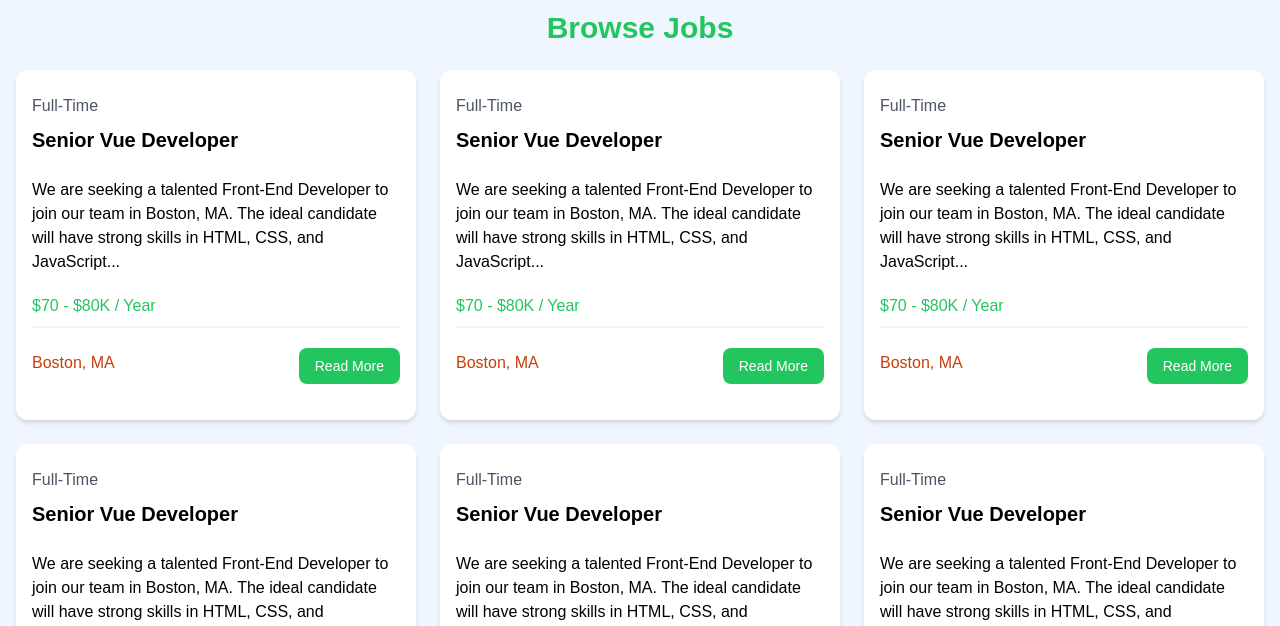
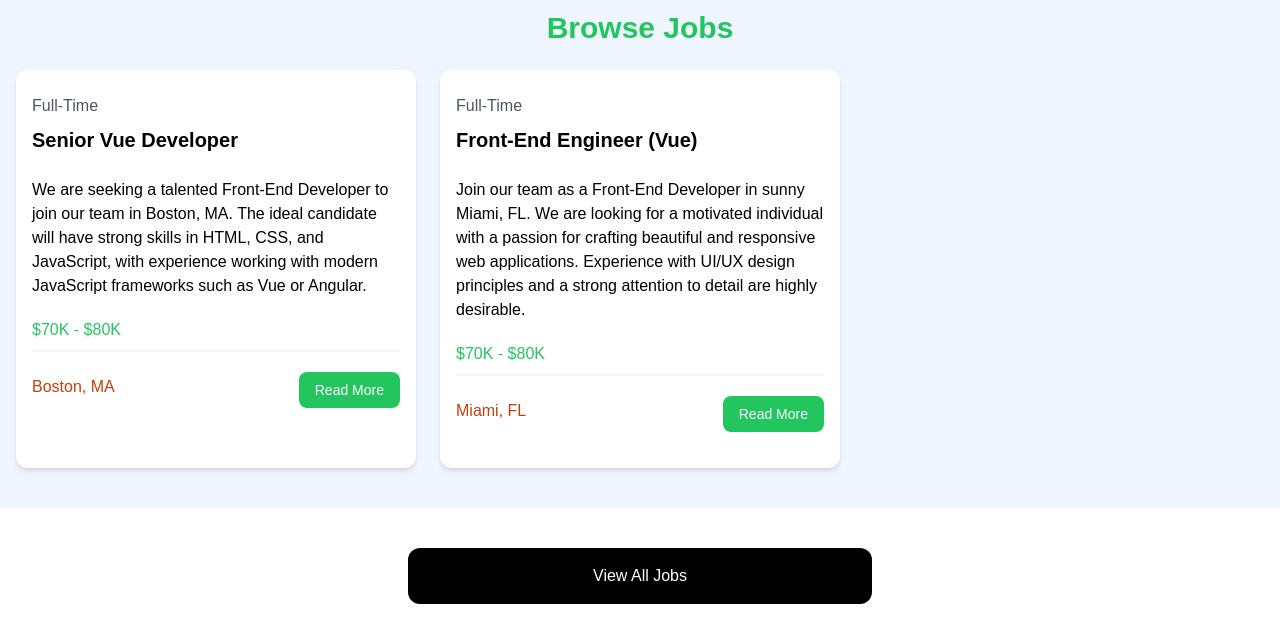
Before and after one commit to Antonioax/JobSearch, a Vue app: page /jobs in a window 1280 px wide. Shown: the part 326-952 px from the top of the page. Built offline with nearby package versions, Linux system fonts and the light colour scheme.

Commit message:
Fixed some bugs

```diff
--- a/src/App.vue
+++ b/src/App.vue
@@ -1,4 +1,4 @@
-<script setup lang="ts">
+<script setup>
 import Navbar from "./components/Navbar.vue";
 import Hero from "./components/Hero.vue";
 import HomeCards from "./components/HomeCards.vue";
@@ -9,5 +9,5 @@
   <Navbar />
   <Hero />
   <HomeCards />
-  <JobListings />
+  <JobListings :limit="2" :showButton="true" />
 </template>
--- a/src/components/JobListing.vue
+++ b/src/components/JobListing.vue
@@ -1,30 +1,32 @@
-<script setup></script>
+<script setup>
+defineProps({
+  job: Object,
+});
+</script>
 
 <template>
   <div class="bg-white rounded-xl shadow-md relative">
     <div class="p-4">
       <div class="mb-6">
-        <div class="text-gray-600 my-2">Full-Time</div>
-        <h3 class="text-xl font-bold">Senior Vue Developer</h3>
+        <div class="text-gray-600 my-2">{{ job.type }}</div>
+        <h3 class="text-xl font-bold">{{ job.title }}</h3>
       </div>
 
       <div class="mb-5">
-        We are seeking a talented Front-End Developer to join our team in
-        Boston, MA. The ideal candidate will have strong skills in HTML, CSS,
-        and JavaScript...
+        {{ job.description }}
       </div>
 
-      <h3 class="text-green-500 mb-2">$70 - $80K / Year</h3>
+      <h3 class="text-green-500 mb-2">{{ job.salary }}</h3>
 
       <div class="border border-gray-100 mb-5"></div>
 
       <div class="flex flex-col lg:flex-row justify-between mb-4">
         <div class="text-orange-700 mb-3">
           <i class="fa-solid fa-location-dot text-lg"></i>
-          Boston, MA
+          {{ job.location }}
         </div>
         <a
-          href="job.html"
+          :href="'/job/' + job.id"
           class="h-[36px] bg-green-500 hover:bg-green-600 text-white px-4 py-2 rounded-lg text-center text-sm"
         >
           Read More
--- a/src/components/JobListings.vue
+++ b/src/components/JobListings.vue
@@ -2,6 +2,14 @@
 import JobListing from "./JobListing.vue";
 import jobData from "@/jobs.json";
 import { ref } from "vue";
+
+defineProps({
+  limit: Number,
+  showButton: {
+    type: Boolean,
+    default: false,
+  },
+});
 
 const jobs = ref(jobData);
 </script>
@@ -13,8 +21,20 @@
         Browse Jobs
       </h2>
       <div class="grid grid-cols1 md:grid-cols-3 gap-6">
-        <JobListing v-for="job in jobs" :key="job.id" :job="job" />
+        <JobListing
+          v-for="job in jobs.slice(0, limit || jobs.length)"
+          :key="job.id"
+          :job="job"
+        />
       </div>
     </div>
   </section>
+
+  <section v-if="showButton" class="m-auto max-w-lg my-10 px-6">
+    <a
+      href="jobs.html"
+      class="block bg-black text-white text-center py-4 px-6 rounded-xl hover:bg-gray-700"
+      >View All Jobs</a
+    >
+  </section>
 </template>
```
